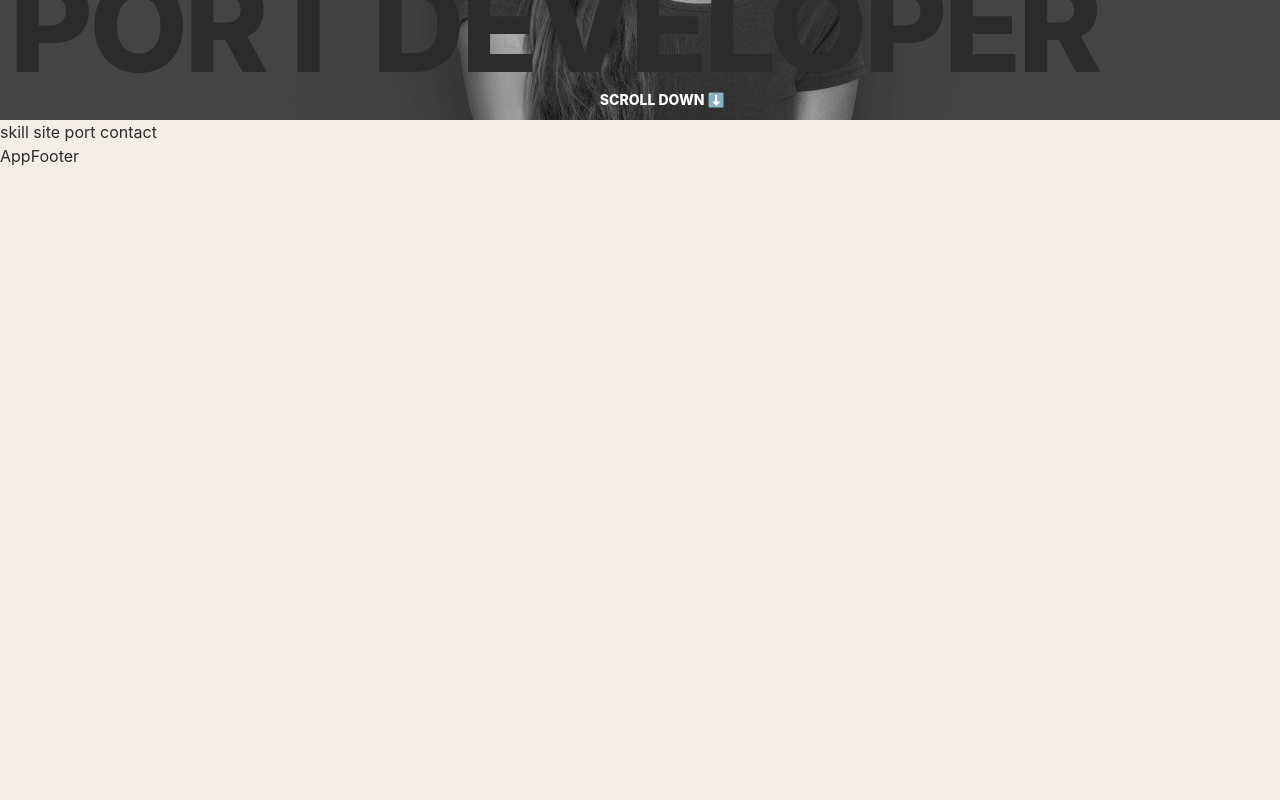
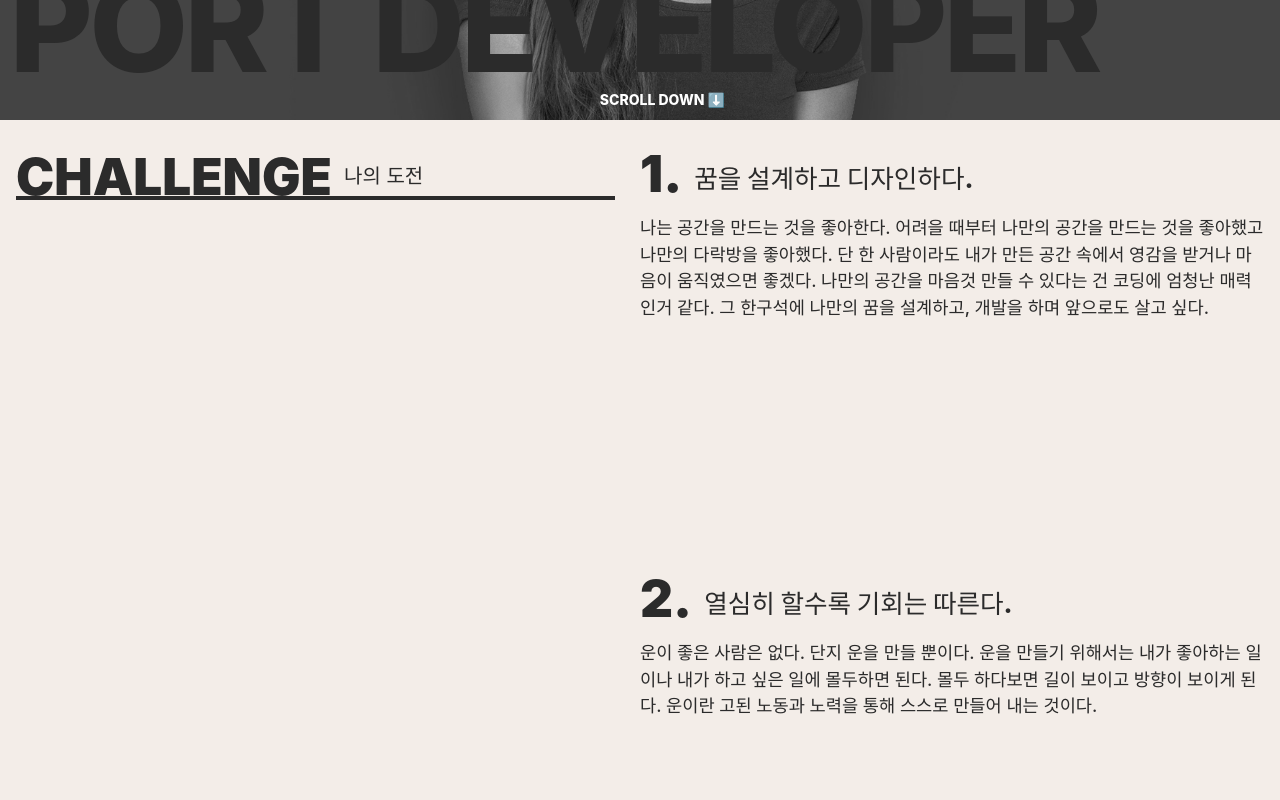
Before and after one commit to yun-narae/learn--vue-portfolio, a Vue app: page / in a window 1280 px wide. Shown: the part 680-1480 px from the top of the page. Before the commit the page ends 848 px from the top, so only its background shows below. Built offline with nearby package versions, Linux system fonts and the light colour scheme; a web font is replaced by a local one.

Commit message:
스킬 완료

```diff
--- a/src/components/Intro.vue
+++ b/src/components/Intro.vue
@@ -5,10 +5,12 @@
 <template>
     <section id="intro">
             <div class="intro__inner">
-                <h1 class="intro__title">{{introText.title}}<br/><span>scroll down ⬇️</span></h1>
+                <h1 class="intro__title">{{ introText.title }}<br/><span>scroll down ⬇️</span></h1>
                 <div class="intro__text">
-                    <div class="text" v-for="(text, key) in introText.desc" :key="key">
-                        {{ text }}
+                    <div class="text">
+                        <div  v-for="(text, key) in introText.desc" :key="key">
+                            {{ text }}
+                        </div>
                     </div>
                     <div className="img">
                         <img src="@/assets/img/aboutme.jpg" alt="어바웃미" />
--- a/src/components/Skill.vue
+++ b/src/components/Skill.vue
@@ -1,3 +1,103 @@
+<script setup>
+import { skillText } from "../constants";
+</script>
+
 <template>
-    skill
+    <section id="skill">
+        <div class="skill__inner">
+            <h2 class="skill__title">Challenge <em>나의 도전</em></h2>
+            <div class="skill__desc">
+                <div v-for="(skill, key) in skillText" :key="key">
+                    <h3><span>{{key+1}}.</span>{{skill.title}}</h3>
+                    <p>{{skill.desc}}</p>
+                </div>
+            </div>
+        </div>
+    </section>
 </template>
+
+<style lang="scss" scoped>
+    .skill__inner {
+    padding: 16px;
+    display: flex;
+    justify-content: space-between;
+
+    @media (max-width: 800px){
+        flex-direction: column;
+    }
+
+    .skill__title {
+        position: sticky;
+        top: 70px;
+        left: 0;
+        width: 48%;
+        height: 5vw;
+        font-size: 4vw;
+        font-weight: 900;
+        line-height: 1.6;
+        font-family: var(--mainKor-font);
+        text-transform: uppercase;
+        color: var(--black100);
+        border-bottom: 4px solid var(--black100);
+        display: flex;
+        white-space: nowrap;
+
+
+        @media (max-width: 800px){
+            width: 100%;
+            margin-bottom: 10vw;
+            font-size: 30px;
+            height: auto;
+            top: 68px;
+            background-color: var(--mainBg-color);
+        }
+
+        em {
+            align-self: self-end;
+            display: block;
+            font-size: 1.25rem;
+            font-weight: 400;
+            line-height: 2;
+            margin-left: 12px;
+        }
+    }
+    .skill__desc {
+        width: 50%;
+
+        @media (max-width: 800px){
+            width: 100%;
+        }
+
+        h3 {
+            font-size: 2vw;
+            margin-bottom: 1vw;
+            font-weight: 800;
+            @media (max-width: 800px){
+                font-size: 5vw;
+            }
+        }
+
+        span {
+            display: inline-block;
+            transform: translateY(4px);
+            margin-right: 12px;
+            font-size: 4vw;
+            line-height: 1;
+            font-weight: 900;
+            line-height: 1.3;
+            font-family: var(--mainNum-font);
+
+            @media (max-width: 800px){
+                font-size: 15vw;
+            }
+        }
+
+        p {
+            margin-bottom: 30vh;
+            font-size: 1.1rem;
+            line-height: 1.5;
+            font-weight: 500;
+        }
+    }
+}
+</style>
```
